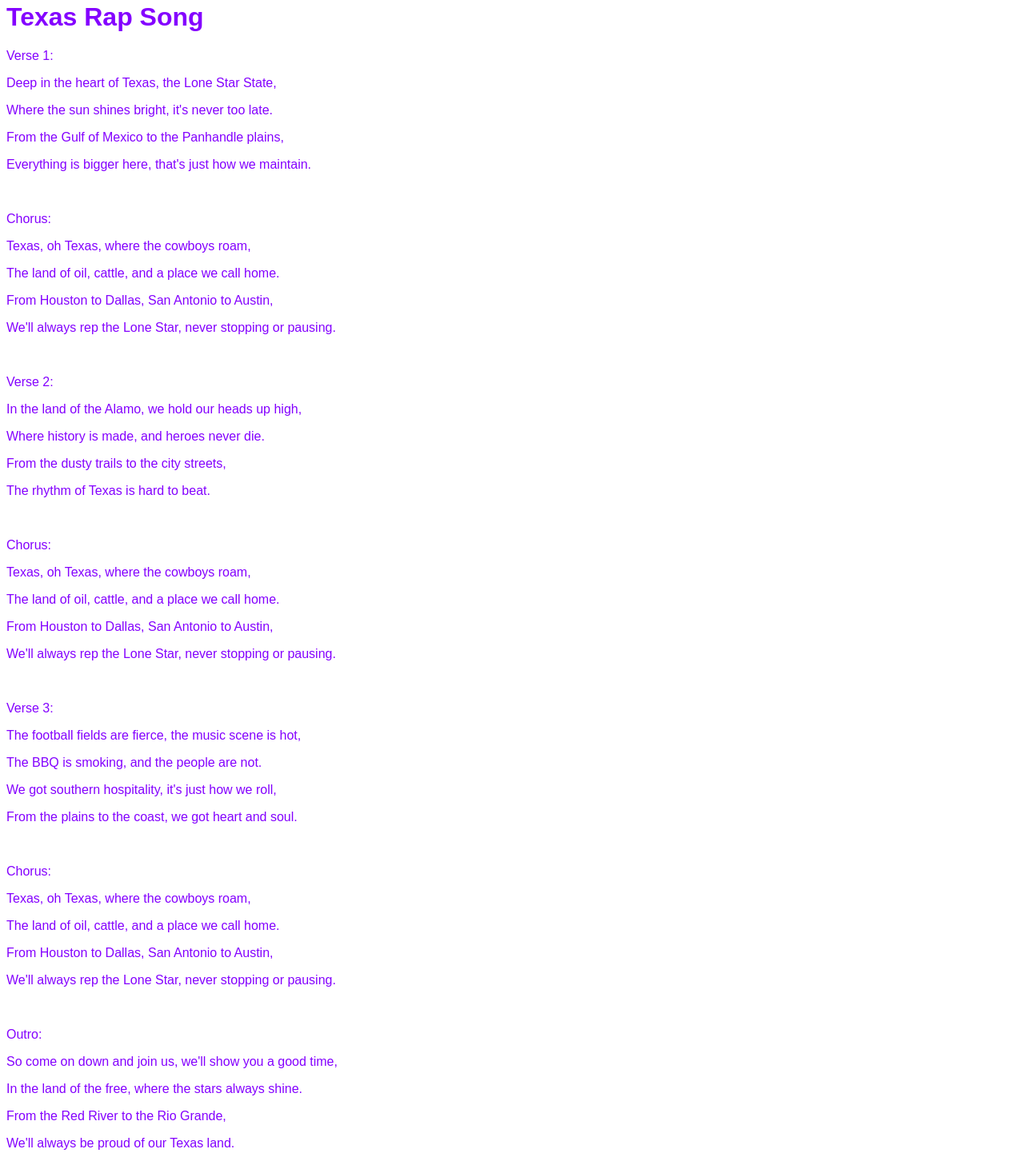
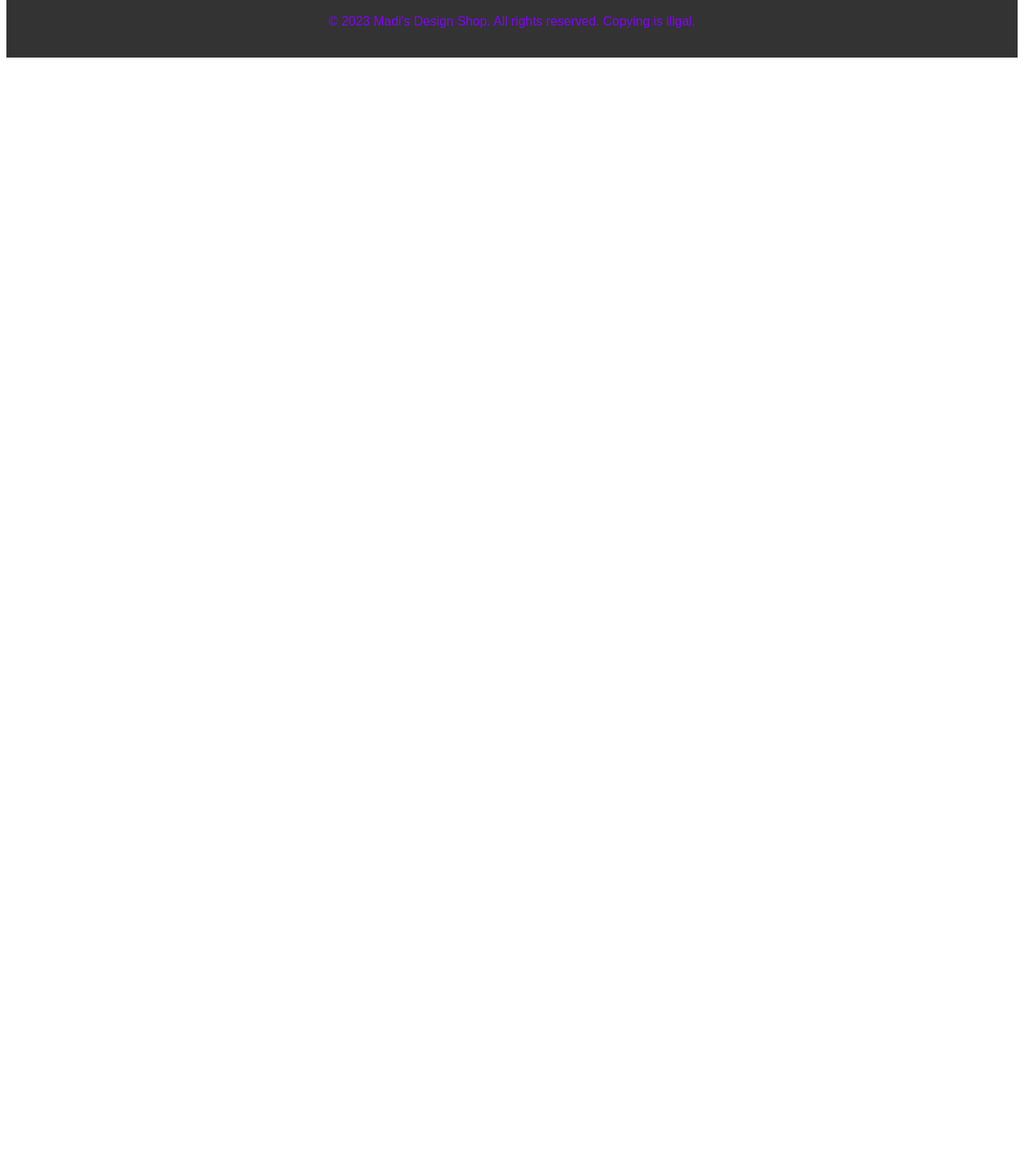
Before and after one commit to madilyn2014/first_site, a plain HTML site: page index.html in a window 1280 px wide. Shown: the part 2412-3854 px from the top of the page at 80% size. After the commit the page ends 2492 px from the top, so only its background shows below. Drawn offline with Linux system fonts and the light colour scheme.

Commit message:
Update index.html

```diff
--- a/index.html
+++ b/index.html
@@ -90,57 +90,6 @@
   </section>
   <img src="IMG_1612.HEIC" alt="MYIMAGE" height="200" width="300">
 
-  <!DOCTYPE html>
-<html>
-  <head>
-    <title>Texas Rap Song</title>
-  </head>
-  <body>
-    <h1>Texas Rap Song</h1>
-    <p>Verse 1:</p>
-    <p>Deep in the heart of Texas, the Lone Star State,</p>
-    <p>Where the sun shines bright, it's never too late.</p>
-    <p>From the Gulf of Mexico to the Panhandle plains,</p>
-    <p>Everything is bigger here, that's just how we maintain.</p>
-    <br>
-    <p>Chorus:</p>
-    <p>Texas, oh Texas, where the cowboys roam,</p>
-    <p>The land of oil, cattle, and a place we call home.</p>
-    <p>From Houston to Dallas, San Antonio to Austin,</p>
-    <p>We'll always rep the Lone Star, never stopping or pausing.</p>
-    <br>
-    <p>Verse 2:</p>
-    <p>In the land of the Alamo, we hold our heads up high,</p>
-    <p>Where history is made, and heroes never die.</p>
-    <p>From the dusty trails to the city streets,</p>
-    <p>The rhythm of Texas is hard to beat.</p>
-    <br>
-    <p>Chorus:</p>
-    <p>Texas, oh Texas, where the cowboys roam,</p>
-    <p>The land of oil, cattle, and a place we call home.</p>
-    <p>From Houston to Dallas, San Antonio to Austin,</p>
-    <p>We'll always rep the Lone Star, never stopping or pausing.</p>
-    <br>
-    <p>Verse 3:</p>
-    <p>The football fields are fierce, the music scene is hot,</p>
-    <p>The BBQ is smoking, and the people are not.</p>
-    <p>We got southern hospitality, it's just how we roll,</p>
-    <p>From the plains to the coast, we got heart and soul.</p>
-    <br>
-    <p>Chorus:</p>
-    <p>Texas, oh Texas, where the cowboys roam,</p>
-    <p>The land of oil, cattle, and a place we call home.</p>
-    <p>From Houston to Dallas, San Antonio to Austin,</p>
-    <p>We'll always rep the Lone Star, never stopping or pausing.</p>
-    <br>
-    <p>Outro:</p>
-    <p>So come on down and join us, we'll show you a good time,</p>
-    <p>In the land of the free, where the stars always shine.</p>
-    <p>From the Red River to the Rio Grande,</p>
-    <p>We'll always be proud of our Texas land.</p>
-  </body>
-</html>
-
 
   <footer>
     <p>&copy; 2023 Madi's Design Shop. All rights reserved. Copying is illgal.</p>
```
